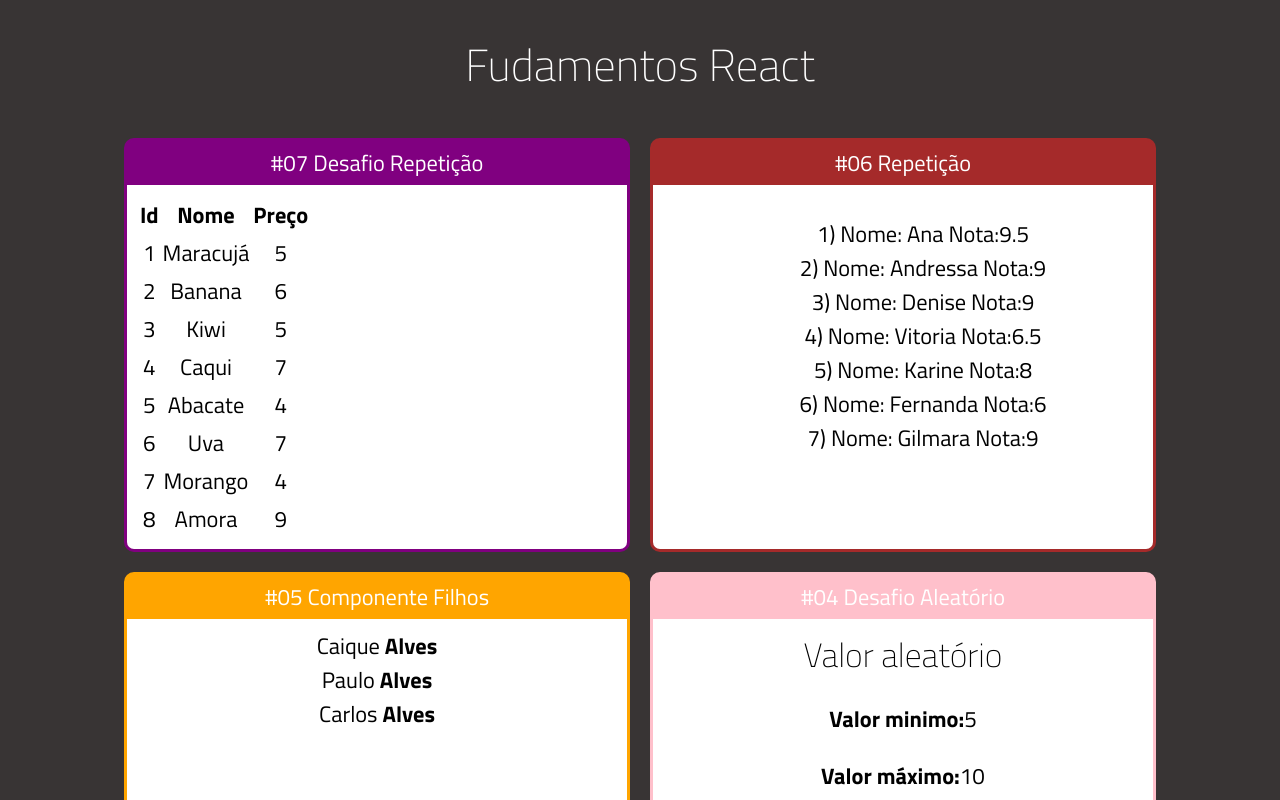
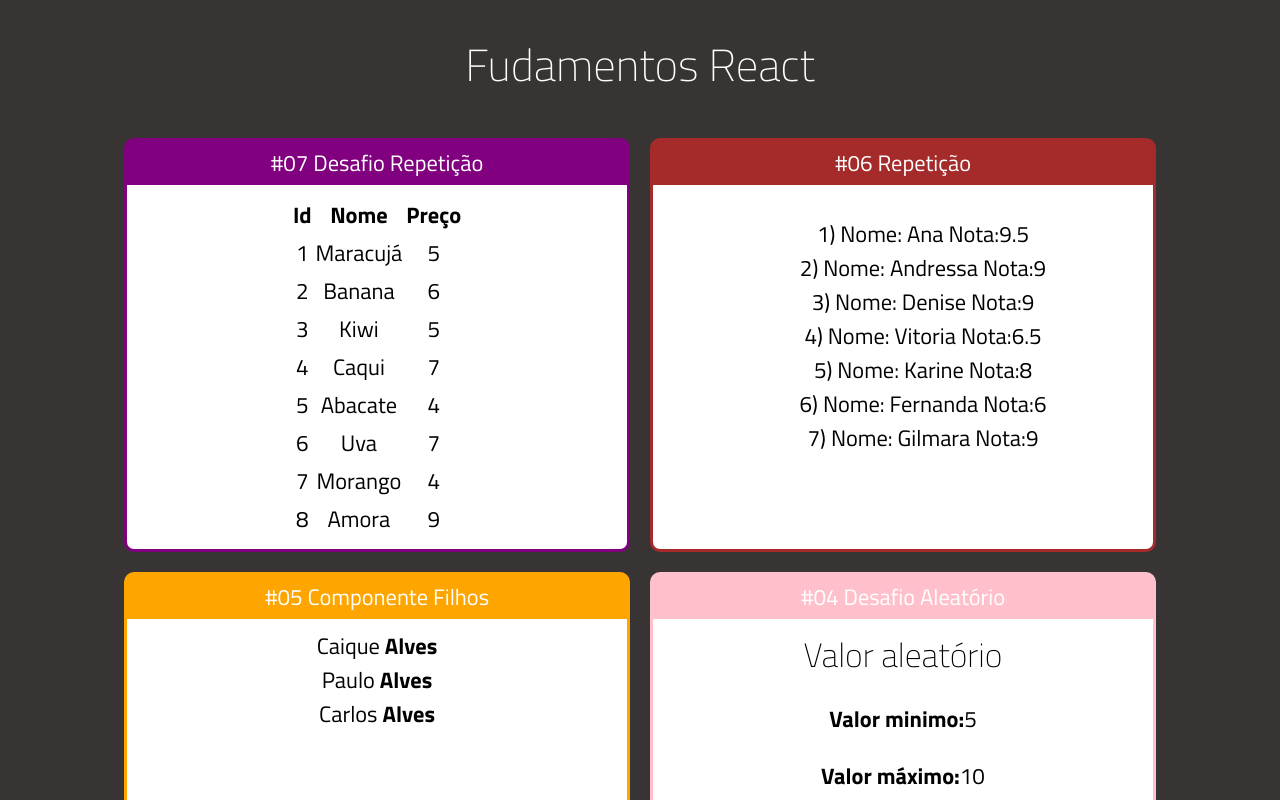
Before and after one commit to caiquewin/LearnReact, a React (Create React App) app: page / in a window 1280 px wide. Shown: the top 800 px of the page. Built offline with nearby package versions, Linux system fonts and the light colour scheme.

Commit message:
adicionando desafio de repetição/correção no css

```diff
--- a/src/components/repeticao/TabelaProdutos.jsx
+++ b/src/components/repeticao/TabelaProdutos.jsx
@@ -1,8 +1,8 @@
 import React from "react";
 import TabelaProdutos from "../../data/produtos";
-
 export default (prop) => {
-
+  //retorna uma tabela e listando todos prodtos
+  //criar uma tabela para id outra para produto e outra para preco
   const tabelaProdutos = TabelaProdutos.map((produtos, index) => {
     return (
       <tr key={index}>
@@ -14,7 +14,7 @@
   });
 
   return (
-    <table style={{ textAling: "center" }}>
+    <table style={{ display: "inline" }}>
       <thead>
         <tr>
           <th>Id</th>
@@ -22,7 +22,7 @@
           <th>Preço</th>
         </tr>
       </thead>
-      <tbody style={{ textAlignLast: "center" }}>{tabelaProdutos}</tbody>
+      <tbody>{tabelaProdutos}</tbody>
     </table>
   );
 };
```
